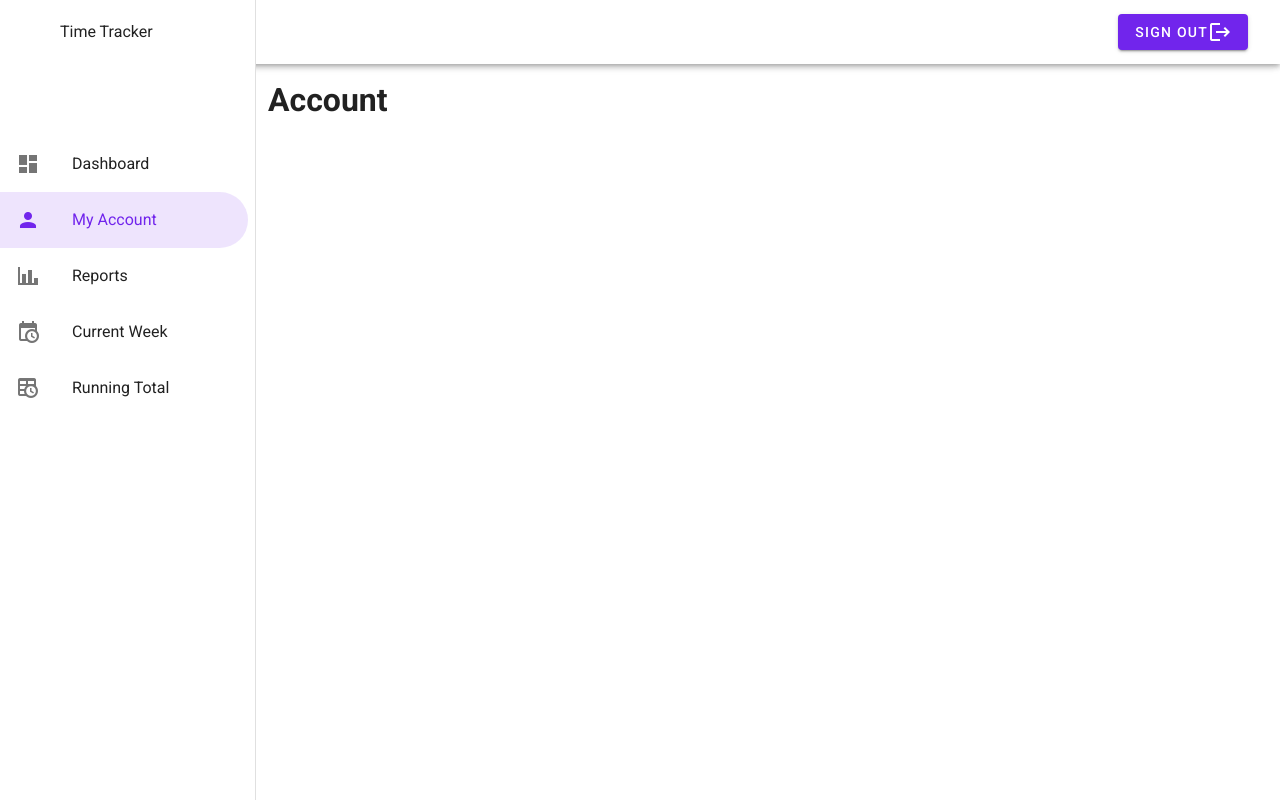
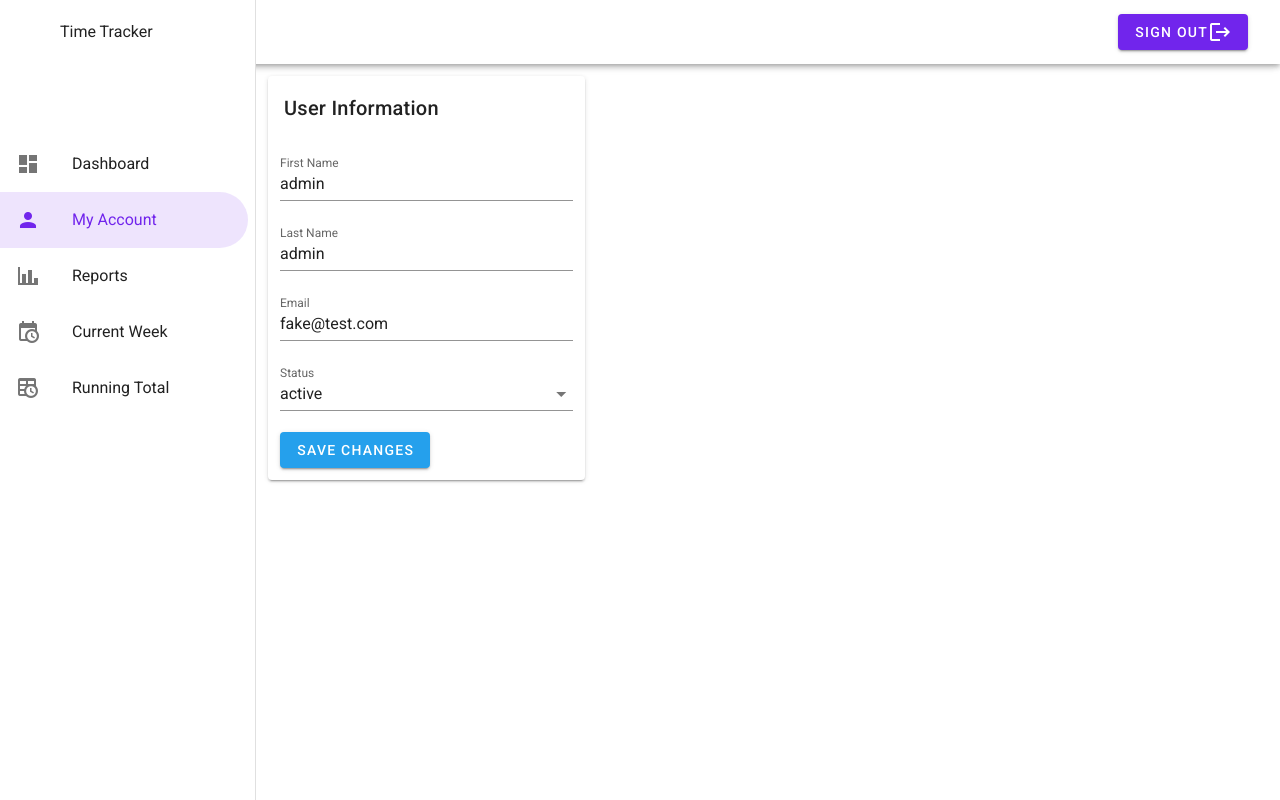
Before and after one commit to JordanPritt/time-tracker, a Vue app: page /account in a window 1280 px wide. Built offline with nearby package versions, Linux system fonts and the light colour scheme; sample sign-in values are in the browser's storage.

Commit message:
Added account info UI.

```diff
--- a/src/components/Account/UserInfo.vue
+++ b/src/components/Account/UserInfo.vue
@@ -1,10 +1,49 @@
 <template>
  <div>
-   <h1>Page Not Found</h1>
+   <v-card>
+       <v-card-title>User Information</v-card-title>
+       <v-container>
+        <v-row>
+            <v-col>
+                <v-text-field
+                    label="First Name"
+                    :value="this.firstname" />
+                <v-text-field
+                    label="Last Name"
+                    :value="this.lastname" />
+                <v-text-field
+                    label="Email"
+                    :value="this.email" />
+                <v-select
+                    :items="statuses"
+                    label="Status"
+                    :value="status" />
+                <v-btn color="info">Save Changes</v-btn>
+            </v-col>
+        </v-row>
+       </v-container>
+   </v-card>
  </div>
 </template>
 
 <script>
+export default {
+  name: 'userinfo',
+  data() {
+    return {
+      firstname: 'admin',
+      lastname: 'admin',
+      email: 'fake@test.com',
+      status: 'active',
+      statuses: [
+        'active',
+        'inactive',
+        'deactivated',
+        'hold',
+      ],
+    };
+  },
+};
 </script>
 
 <style scoped>
--- a/src/views/Account.vue
+++ b/src/views/Account.vue
@@ -2,16 +2,22 @@
   <v-container>
     <v-row>
       <v-col>
-        <h1>Account</h1>
+        <UserInfo />
       </v-col>
+      <v-col></v-col>
+      <v-col></v-col>
     </v-row>
   </v-container>
 </template>
 
 <script>
+import UserInfo from '../components/Account/UserInfo.vue';
+
 export default {
   name: 'account',
-  components: {},
+  components: {
+    UserInfo,
+  },
   data() {
     return {
     };
```
